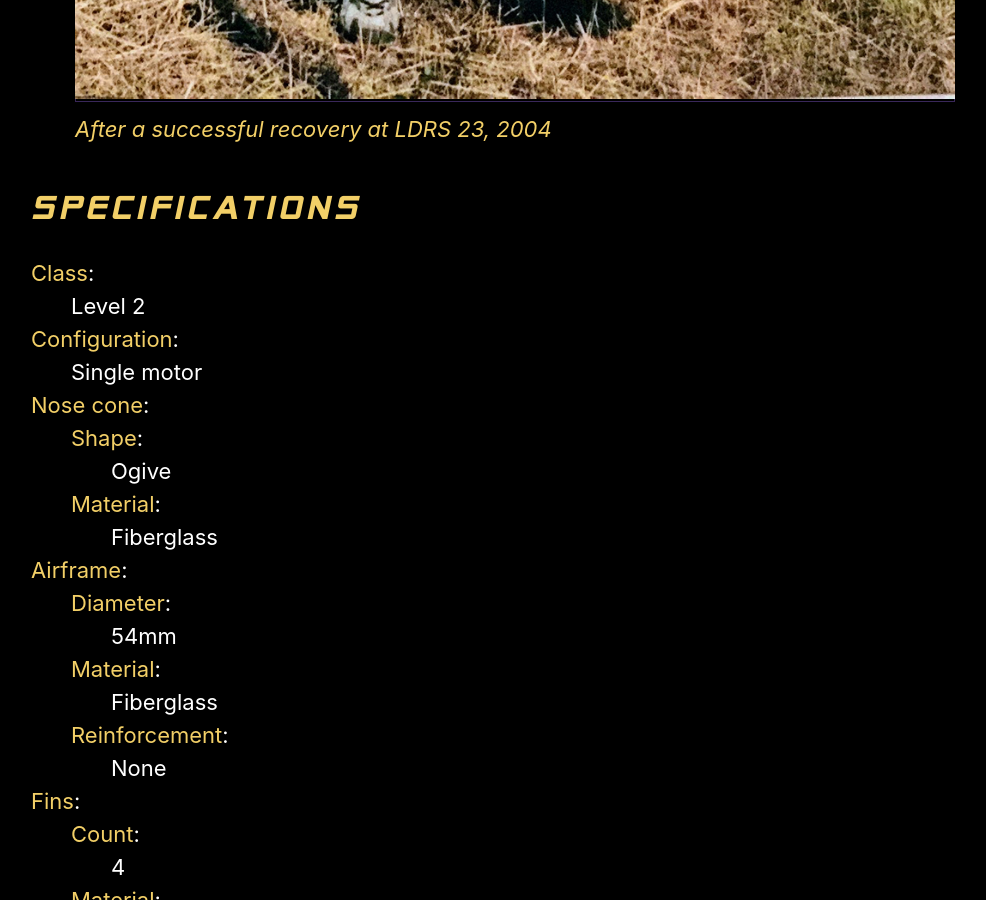
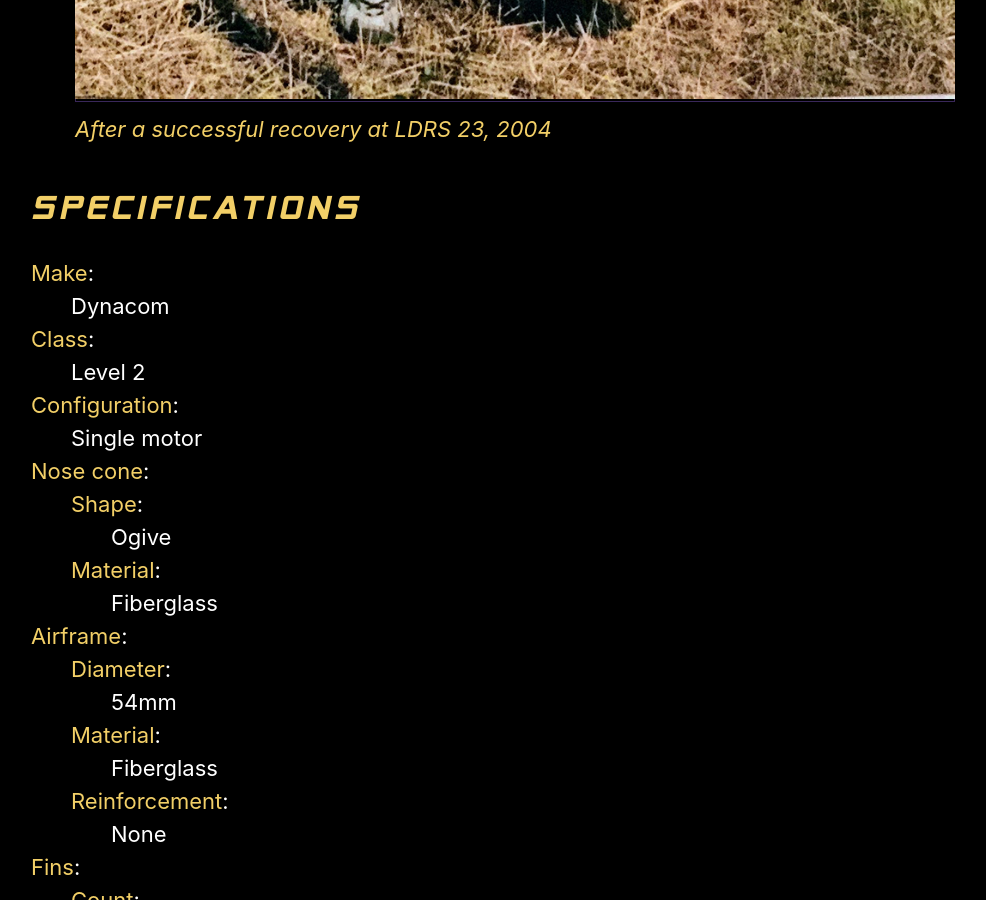
Before and after one commit to rocketlabdelta/rocketlabdelta.com, a Jekyll site: the page built from _fleet/optimistic.md, in a window 1280 px wide and 900 px high, scrolled down 2850 px. Shown: the whole window, without its empty margins (125-1111 px from the left). Built offline with Jekyll 4.4.1, drawn with Linux system fonts in a browser that asks for light colours.

Commit message:
Also list origin of rocket

```diff
--- a/_fleet/optimistic.md
+++ b/_fleet/optimistic.md
@@ -2,6 +2,7 @@
 description: "A 54mm minimum-diameter all-fiberglass rocket that flew to 8300 ft. in 2004"
 title: Optimistic
 specifications:
+  make: Dynacom
   class: Level 2
   configuration: Single motor
   nose_cone:
@@ -43,6 +44,8 @@ specifications:
 ## Specifications
 
 <dl class="specifications">
+  <dt>Make</dt>
+  <dd>{{ page.specifications.make }}</dd>
   <dt>Class</dt>
   <dd>{{ page.specifications.class }}</dd>
   <dt>Configuration</dt>
```
Also changed, not shown: fleet-spec.md (+3 -0 lines).
